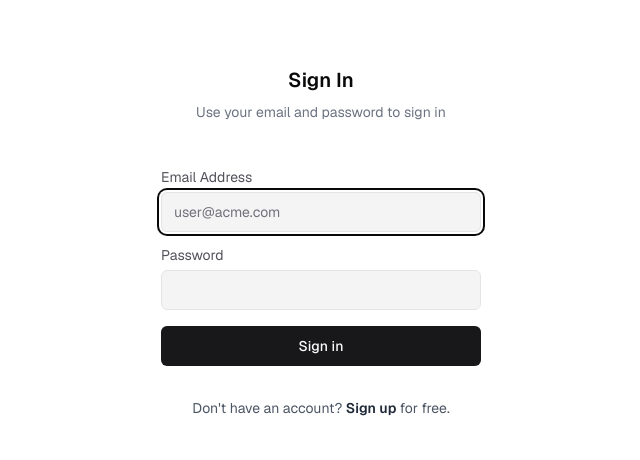
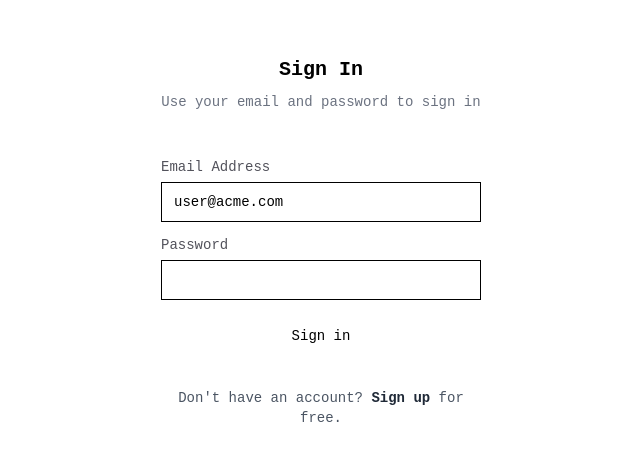
Before and after one commit to feildrixliemdra/vana-gpt, a Next.js app: page /login in a window 1280 px wide. Shown: the part 158-618 px from the top of the page, without its empty margins (319-959 px from the left). Built offline with nearby package versions, Linux system fonts and the light colour scheme; no server answers; what bcrypt-ts would draw is missing.

Commit message:
feat: update Tailwind CSS configuration and global styles to use new font variables and modern color definitions

```diff
--- a/app/globals.css
+++ b/app/globals.css
@@ -1,3 +1,4 @@
+@import url('https://fonts.googleapis.com/css2?family=Architects+Daughter&display=swap');
 @tailwind base;
 @tailwind components;
 @tailwind utilities;
@@ -24,73 +25,129 @@
 
 @layer base {
     :root {
-        --background: 0 0% 100%;
-        --foreground: 240 10% 3.9%;
-        --card: 0 0% 100%;
-        --card-foreground: 240 10% 3.9%;
-        --popover: 0 0% 100%;
-        --popover-foreground: 240 10% 3.9%;
-        --primary: 240 5.9% 10%;
-        --primary-foreground: 0 0% 98%;
-        --secondary: 240 4.8% 95.9%;
-        --secondary-foreground: 240 5.9% 10%;
-        --muted: 240 4.8% 95.9%;
-        --muted-foreground: 240 3.8% 46.1%;
-        --accent: 240 4.8% 95.9%;
-        --accent-foreground: 240 5.9% 10%;
-        --destructive: 0 84.2% 60.2%;
-        --destructive-foreground: 0 0% 98%;
-        --border: 240 5.9% 90%;
-        --input: 240 5.9% 90%;
-        --ring: 240 10% 3.9%;
-        --chart-1: 12 76% 61%;
-        --chart-2: 173 58% 39%;
-        --chart-3: 197 37% 24%;
-        --chart-4: 43 74% 66%;
-        --chart-5: 27 87% 67%;
-        --radius: 0.5rem;
-        --sidebar-background: 0 0% 98%;
-        --sidebar-foreground: 240 5.3% 26.1%;
-        --sidebar-primary: 240 5.9% 10%;
-        --sidebar-primary-foreground: 0 0% 98%;
-        --sidebar-accent: 240 4.8% 95.9%;
-        --sidebar-accent-foreground: 240 5.9% 10%;
-        --sidebar-border: 220 13% 91%;
-        --sidebar-ring: 217.2 91.2% 59.8%;
+        --background: oklch(1.00 0 0);
+        --foreground: oklch(0.14 0 0);
+        --card: oklch(1.00 0 0);
+        --card-foreground: oklch(0.14 0 0);
+        --popover: oklch(1.00 0 0);
+        --popover-foreground: oklch(0.14 0 0);
+        --primary: oklch(0.56 0 0);
+        --primary-foreground: oklch(0.99 0 0);
+        --secondary: oklch(0.97 0 0);
+        --secondary-foreground: oklch(0.20 0 0);
+        --muted: oklch(0.97 0 0);
+        --muted-foreground: oklch(0.55 0 0);
+        --accent: oklch(0.97 0 0);
+        --accent-foreground: oklch(0.20 0 0);
+        --destructive: oklch(0.58 0.24 28.48);
+        --destructive-foreground: oklch(0.97 0 0);
+        --border: oklch(0.92 0 0);
+        --input: oklch(0.92 0 0);
+        --ring: oklch(0.71 0 0);
+        --chart-1: oklch(0.56 0 0);
+        --chart-2: oklch(0.56 0 0);
+        --chart-3: oklch(0.56 0 0);
+        --chart-4: oklch(0.56 0 0);
+        --chart-5: oklch(0.56 0 0);
+        --sidebar: oklch(0.99 0 0);
+        --sidebar-foreground: oklch(0.14 0 0);
+        --sidebar-primary: oklch(0.20 0 0);
+        --sidebar-primary-foreground: oklch(0.99 0 0);
+        --sidebar-accent: oklch(0.97 0 0);
+        --sidebar-accent-foreground: oklch(0.20 0 0);
+        --sidebar-border: oklch(0.92 0 0);
+        --sidebar-ring: oklch(0.71 0 0);
+        --font-sans: Geist Mono, monospace;
+        --font-serif: Geist Mono, monospace;
+        --font-mono: Geist Mono, monospace;
+        --radius: 0rem;
+        --shadow-2xs: 0px 1px 0px 0px hsl(0 0% 0% / 0.00);
+        --shadow-xs: 0px 1px 0px 0px hsl(0 0% 0% / 0.00);
+        --shadow-sm: 0px 1px 0px 0px hsl(0 0% 0% / 0.00), 0px 1px 2px -1px hsl(0 0% 0% / 0.00);
+        --shadow: 0px 1px 0px 0px hsl(0 0% 0% / 0.00), 0px 1px 2px -1px hsl(0 0% 0% / 0.00);
+        --shadow-md: 0px 1px 0px 0px hsl(0 0% 0% / 0.00), 0px 2px 4px -1px hsl(0 0% 0% / 0.00);
+        --shadow-lg: 0px 1px 0px 0px hsl(0 0% 0% / 0.00), 0px 4px 6px -1px hsl(0 0% 0% / 0.00);
+        --shadow-xl: 0px 1px 0px 0px hsl(0 0% 0% / 0.00), 0px 8px 10px -1px hsl(0 0% 0% / 0.00);
+        --shadow-2xl: 0px 1px 0px 0px hsl(0 0% 0% / 0.00);
+        --tracking-normal: 0em;
+        --shadow-color: hsl(0 0% 0%);
+        --shadow-opacity: 0;
+        --shadow-blur: 0px;
+        --shadow-spread: 0px;
+        --shadow-offset-x: 0px;
+        --shadow-offset-y: 1px;
+        --letter-spacing: 0em;
+        --spacing: 0.25rem;
+      }
+
+      .dark {
+        --background: oklch(0.14 0 0);
+        --foreground: oklch(0.99 0 0);
+        --card: oklch(0.21 0 0);
+        --card-foreground: oklch(0.99 0 0);
+        --popover: oklch(0.27 0 0);
+        --popover-foreground: oklch(0.99 0 0);
+        --primary: oklch(0.56 0 0);
+        --primary-foreground: oklch(0.99 0 0);
+        --secondary: oklch(0.27 0 0);
+        --secondary-foreground: oklch(0.99 0 0);
+        --muted: oklch(0.27 0 0);
+        --muted-foreground: oklch(0.71 0 0);
+        --accent: oklch(0.37 0 0);
+        --accent-foreground: oklch(0.99 0 0);
+        --destructive: oklch(0.70 0.19 22.23);
+        --destructive-foreground: oklch(0.27 0 0);
+        --border: oklch(0.34 0 0);
+        --input: oklch(0.44 0 0);
+        --ring: oklch(0.56 0 0);
+        --chart-1: oklch(0.56 0 0);
+        --chart-2: oklch(0.56 0 0);
+        --chart-3: oklch(0.56 0 0);
+        --chart-4: oklch(0.56 0 0);
+        --chart-5: oklch(0.56 0 0);
+        --sidebar: oklch(0.20 0 0);
+        --sidebar-foreground: oklch(0.99 0 0);
+        --sidebar-primary: oklch(0.99 0 0);
+        --sidebar-primary-foreground: oklch(0.20 0 0);
+        --sidebar-accent: oklch(0.27 0 0);
+        --sidebar-accent-foreground: oklch(0.99 0 0);
+        --sidebar-border: oklch(1.00 0 0);
+        --sidebar-ring: oklch(0.44 0 0);
+        --font-sans: Geist Mono, monospace;
+        --font-serif: Geist Mono, monospace;
+        --font-mono: Geist Mono, monospace;
+        --radius: 0rem;
+        --shadow-2xs: 0px 1px 0px 0px hsl(0 0% 0% / 0.00);
+        --shadow-xs: 0px 1px 0px 0px hsl(0 0% 0% / 0.00);
+        --shadow-sm: 0px 1px 0px 0px hsl(0 0% 0% / 0.00), 0px 1px 2px -1px hsl(0 0% 0% / 0.00);
+        --shadow: 0px 1px 0px 0px hsl(0 0% 0% / 0.00), 0px 1px 2px -1px hsl(0 0% 0% / 0.00);
+        --shadow-md: 0px 1px 0px 0px hsl(0 0% 0% / 0.00), 0px 2px 4px -1px hsl(0 0% 0% / 0.00);
+        --shadow-lg: 0px 1px 0px 0px hsl(0 0% 0% / 0.00), 0px 4px 6px -1px hsl(0 0% 0% / 0.00);
+        --shadow-xl: 0px 1px 0px 0px hsl(0 0% 0% / 0.00), 0px 8px 10px -1px hsl(0 0% 0% / 0.00);
+        --shadow-2xl: 0px 1px 0px 0px hsl(0 0% 0% / 0.00);
+        --shadow-color: hsl(0 0% 0%);
+        --shadow-opacity: 0;
+        --shadow-blur: 0px;
+        --shadow-spread: 0px;
+        --shadow-offset-x: 0px;
+        --shadow-offset-y: 1px;
+        --letter-spacing: 0em;
+        --spacing: 0.25rem;
+      }
+
+  .theme {
+        --font-sans: Geist Mono, monospace;
+        --font-mono: Geist Mono, monospace;
+        --font-serif: Geist Mono, monospace;
+        --radius: 0rem;
+        --tracking-tighter: calc(var(--tracking-normal) - 0.05em);
+        --tracking-tight: calc(var(--tracking-normal) - 0.025em);
+        --tracking-wide: calc(var(--tracking-normal) + 0.025em);
+        --tracking-wider: calc(var(--tracking-normal) + 0.05em);
+        --tracking-widest: calc(var(--tracking-normal) + 0.1em);
     }
-    .dark {
-        --background: 240 10% 3.9%;
-        --foreground: 0 0% 98%;
-        --card: 240 10% 3.9%;
-        --card-foreground: 0 0% 98%;
-        --popover: 240 10% 3.9%;
-        --popover-foreground: 0 0% 98%;
-        --primary: 0 0% 98%;
-        --primary-foreground: 240 5.9% 10%;
-        --secondary: 240 3.7% 15.9%;
-        --secondary-foreground: 0 0% 98%;
-        --muted: 240 3.7% 15.9%;
-        --muted-foreground: 240 5% 64.9%;
-        --accent: 240 3.7% 15.9%;
-        --accent-foreground: 0 0% 98%;
-        --destructive: 0 62.8% 30.6%;
-        --destructive-foreground: 0 0% 98%;
-        --border: 240 3.7% 15.9%;
-        --input: 240 3.7% 15.9%;
-        --ring: 240 4.9% 83.9%;
-        --chart-1: 220 70% 50%;
-        --chart-2: 160 60% 45%;
-        --chart-3: 30 80% 55%;
-        --chart-4: 280 65% 60%;
-        --chart-5: 340 75% 55%;
-        --sidebar-background: 240 5.9% 10%;
-        --sidebar-foreground: 240 4.8% 95.9%;
-        --sidebar-primary: 224.3 76.3% 48%;
-        --sidebar-primary-foreground: 0 0% 100%;
-        --sidebar-accent: 240 3.7% 15.9%;
-        --sidebar-accent-foreground: 240 4.8% 95.9%;
-        --sidebar-border: 240 3.7% 15.9%;
-        --sidebar-ring: 217.2 91.2% 59.8%;
+  body {
+    letter-spacing: var(--tracking-normal);
     }
 }
 
--- a/app/layout.tsx
+++ b/app/layout.tsx
@@ -1,6 +1,5 @@
 import { Toaster } from 'sonner';
 import type { Metadata } from 'next';
-import { Geist, Geist_Mono } from 'next/font/google';
 import { ThemeProvider } from '@/components/theme-provider';
 
 import './globals.css';
@@ -15,18 +14,6 @@ export const metadata: Metadata = {
 export const viewport = {
   maximumScale: 1, // Disable auto-zoom on mobile Safari
 };
-
-const geist = Geist({
-  subsets: ['latin'],
-  display: 'swap',
-  variable: '--font-geist',
-});
-
-const geistMono = Geist_Mono({
-  subsets: ['latin'],
-  display: 'swap',
-  variable: '--font-geist-mono',
-});
 
 const LIGHT_THEME_COLOR = 'hsl(0 0% 100%)';
 const DARK_THEME_COLOR = 'hsl(240deg 10% 3.92%)';
@@ -61,7 +48,6 @@ export default async function RootLayout({
       // prop is necessary to avoid the React hydration mismatch warning.
       // https://github.com/pacocoursey/next-themes?tab=readme-ov-file#with-app
       suppressHydrationWarning
-      className={`${geist.variable} ${geistMono.variable}`}
     >
       <head>
         <script
--- a/tailwind.config.ts
+++ b/tailwind.config.ts
@@ -10,8 +10,8 @@ const config: Config = {
   theme: {
     extend: {
       fontFamily: {
-        sans: ['var(--font-geist)'],
-        mono: ['var(--font-geist-mono)'],
+        sans: ['var(--font-sans)'],
+        mono: ['var(--font-mono)'],
       },
       screens: {
         'toast-mobile': '600px',
```
